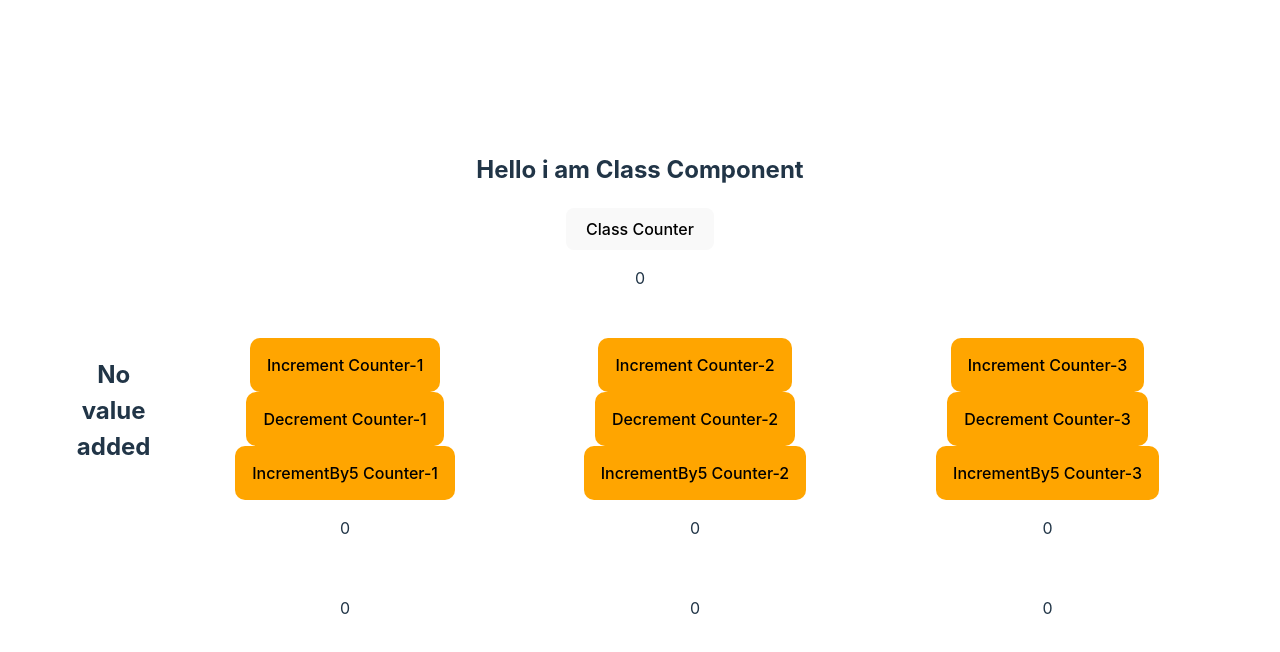
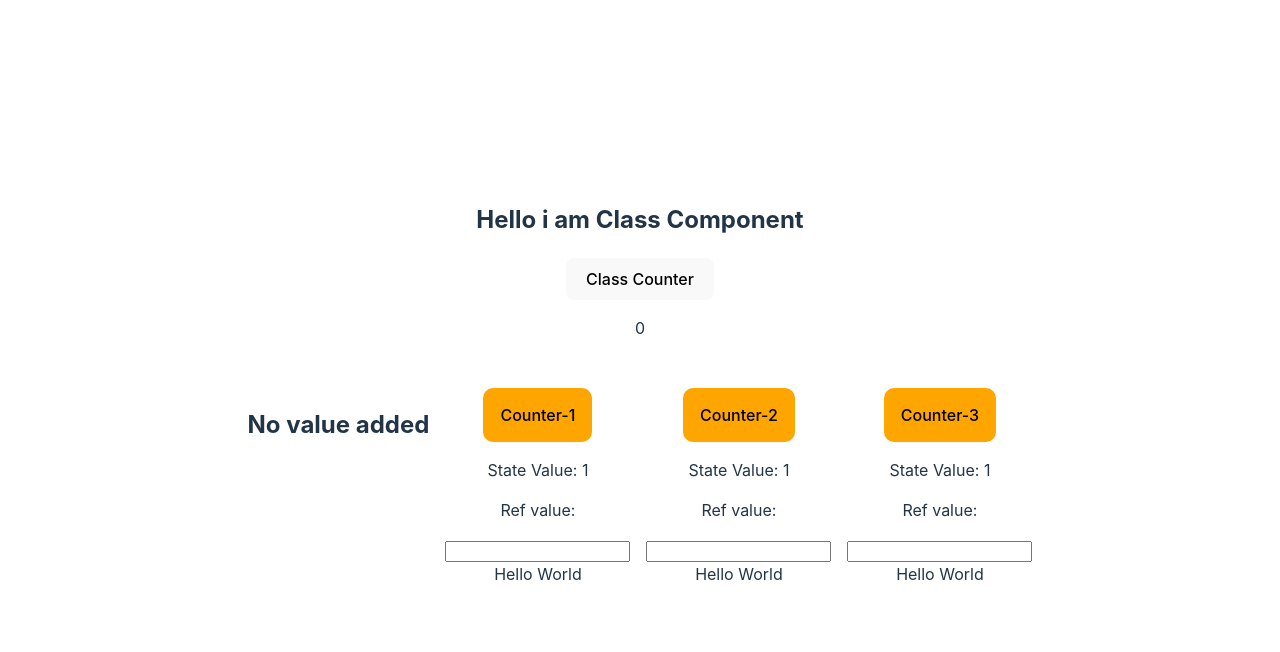
Before and after one commit to fardin17/React-js-basic, a React (Vite) app: page / in a window 1280 px wide. Shown: the top 652 px of the page. Built offline with nearby package versions, Linux system fonts and the light colour scheme.

Commit message:
useRef hook

```diff
--- a/src/components/CounterComponent.jsx
+++ b/src/components/CounterComponent.jsx
@@ -1,33 +1,33 @@
-import { memo, useMemo, useReducer, useState } from "react";
+import { memo, useEffect, useMemo, useReducer, useRef, useState } from "react";
 
-const CounterComponent = ({ buttonName }) => {
-  const reducer=(state,action)=>{
-    switch(action.type){
-      case 'increment': return {...state, count:state.count+1}
-
-      case 'decrement': return {...state, count:state.count-1}
-
-      case 'IncrementByPayload':return {...state, count:state.count+action.payload}
-
-      default:
-        return state
-    }
+const CounterComponent = ({ buttonName },ref) => {
+  const [count, setCount] =useState(0)
+  const myref = useRef(null)
+  const inputref = useRef(null)
+  const value = useRef(false)
+useEffect(()=>{
+  if(!count){
+    console.log('Counter Component Rendered')
+    setCount(1)
   }
-  const [countValue, dispatch] = useReducer(reducer,{count:0});
-
+  // console.log(myref.current)
+},[])
+const handleCounter =()=>{
+  // setCount(prev=>prev+1)
+  value.current= value.current+1
+  console.log(value.current)
+}
+// console.log(value.current)
   return (
     <div>
-      <button className="counter-button"
-       onClick={()=>dispatch({type:'increment'})}>
-      {`Increment ${buttonName}`}
+      <button className="counter-button" onClick={handleCounter}>
+      {`${buttonName}`}
       </button>
-      <button className="counter-button"
-       onClick={()=>dispatch({type:'decrement'})}>{`Decrement ${buttonName}`}</button>
-      <button className="counter-button"
-       onClick={()=>dispatch({type:'IncrementByPayload', payload:5})}>{`IncrementBy5 ${buttonName}`}</button>
-      <p>{countValue.count}</p>
-      <br/>
-       <p>{countValue.count}</p>
+      <p>State Value: {count}</p>
+      <p>Ref value: {value.current}</p>
+      <input ref={inputref}/>
+      <div ref={myref}> Hello World</div>
+
     </div>
   );
 };
```
Also changed, not shown: src/components/FunctionalComponent.jsx (line endings or trailing spaces).
